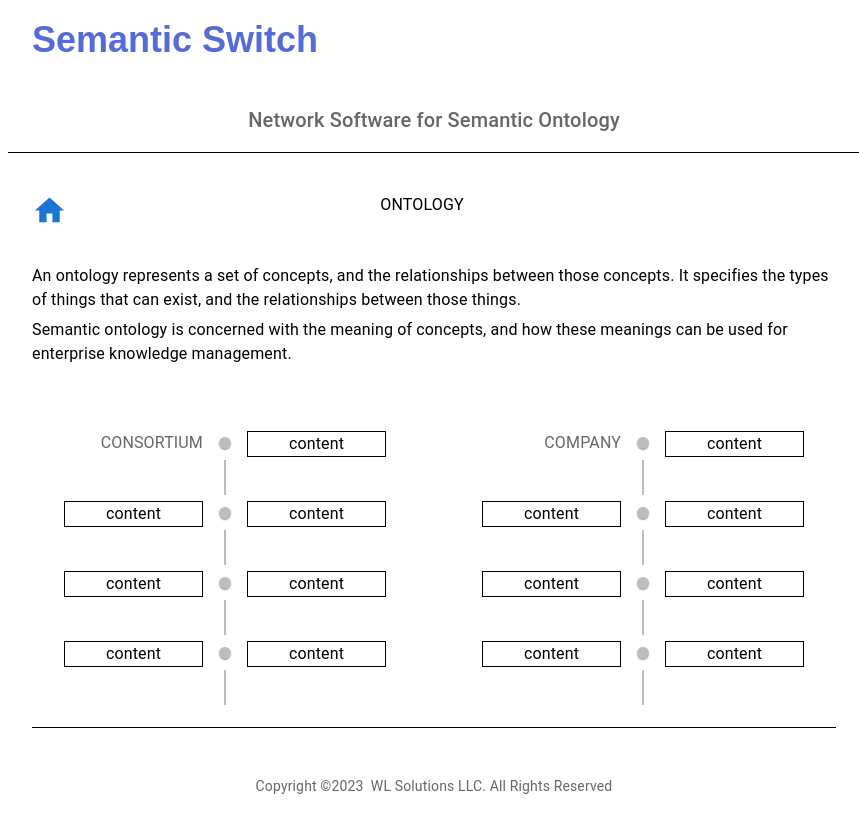
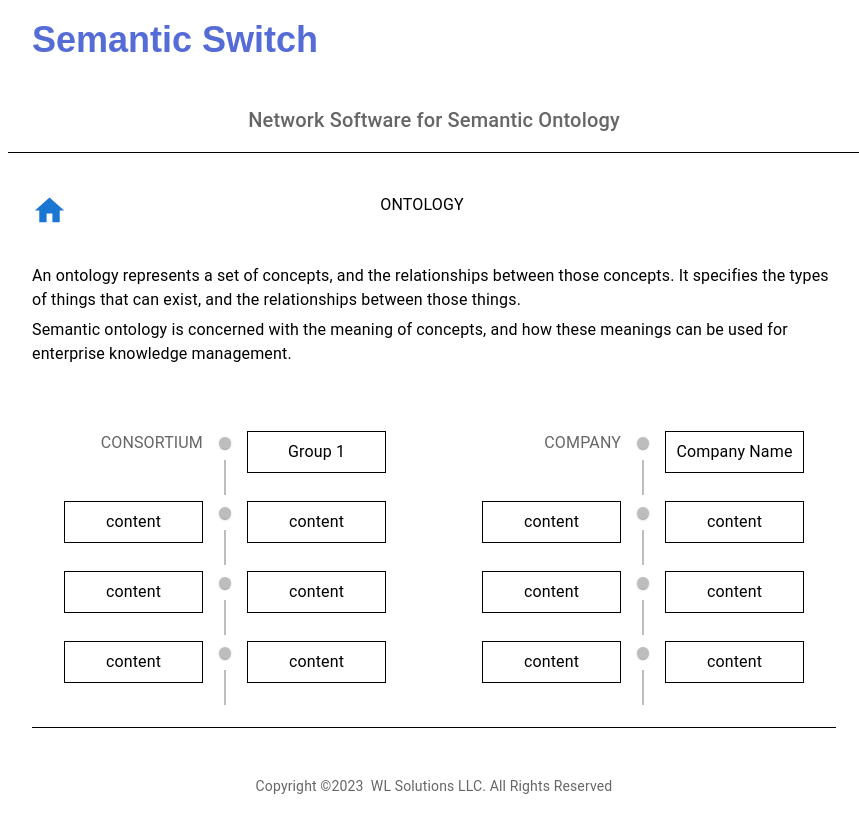
Before and after one commit to woodylewis/semantic-switch, a React (Create React App) app: page /ontology in a window 1280 px wide. Shown: the top 832 px of the page, without its empty margins (206-1065 px from the left). Built offline with nearby package versions, Linux system fonts and the light colour scheme.

Commit message:
no message

```diff
--- a/src/Ontology.tsx
+++ b/src/Ontology.tsx
@@ -39,10 +39,10 @@ const Ontology = () => {
           <Typography gutterBottom>{StringList.ONTOLOGY_2}</Typography>
         </Grid>
         <Grid item xs={12} sm={6}>
-          <SchemaOntology name='CONSORTIUM' />
+          <SchemaOntology entityLabel='CONSORTIUM' entityName='Group 1' />
         </Grid>
         <Grid item xs={12} sm={6}>
-          <SchemaOntology name='COMPANY' />
+          <SchemaOntology entityLabel='COMPANY' entityName='Company Name' />
         </Grid>
       </Grid>
       <Footer />
--- a/src/SchemaOntology.tsx
+++ b/src/SchemaOntology.tsx
@@ -10,56 +10,57 @@ import TimelineOppositeContent from '@mui/lab/TimelineOppositeContent';
 import Box from '@mui/material/Box';
 
 export type SchemaProps = {
-  name: string;
+  entityLabel: string;
+  entityName: string;
 };
 
-const SchemaOntology = ({ name }: SchemaProps) => {
+const SchemaOntology = ({ entityName, entityLabel }: SchemaProps) => {
   return (
     <Timeline position='alternate'>
       <TimelineItem>
-        <TimelineOppositeContent color='text.secondary'>{name}</TimelineOppositeContent>
+        <TimelineOppositeContent color='text.secondary'>{entityLabel}</TimelineOppositeContent>
         <TimelineSeparator>
           <TimelineDot />
           <TimelineConnector />
         </TimelineSeparator>
         <TimelineContent>
-          <Box sx={{ border: 1, textAlign: 'center' }}>content</Box>
+          <Box sx={{ border: 1, textAlign: 'center', p: 1 }}>{entityName}</Box>
         </TimelineContent>
       </TimelineItem>
       <TimelineItem>
         <TimelineOppositeContent>
-          <Box sx={{ border: 1, textAlign: 'center' }}>content</Box>
+          <Box sx={{ border: 1, textAlign: 'center', p: 1 }}>content</Box>
         </TimelineOppositeContent>
         <TimelineSeparator>
           <TimelineDot />
           <TimelineConnector />
         </TimelineSeparator>
         <TimelineContent>
-          <Box sx={{ border: 1, textAlign: 'center' }}>content</Box>
+          <Box sx={{ border: 1, textAlign: 'center', p: 1 }}>content</Box>
         </TimelineContent>
       </TimelineItem>
       <TimelineItem>
         <TimelineOppositeContent>
-          <Box sx={{ border: 1, textAlign: 'center' }}>content</Box>
+          <Box sx={{ border: 1, textAlign: 'center', p: 1 }}>content</Box>
         </TimelineOppositeContent>
         <TimelineSeparator>
           <TimelineDot />
           <TimelineConnector />
         </TimelineSeparator>
         <TimelineContent>
-          <Box sx={{ border: 1, textAlign: 'center' }}>content</Box>
+          <Box sx={{ border: 1, textAlign: 'center', p: 1 }}>content</Box>
         </TimelineContent>
       </TimelineItem>
       <TimelineItem>
         <TimelineOppositeContent>
-          <Box sx={{ border: 1, textAlign: 'center' }}>content</Box>
+          <Box sx={{ border: 1, textAlign: 'center', p: 1 }}>content</Box>
         </TimelineOppositeContent>
         <TimelineSeparator>
           <TimelineDot />
           <TimelineConnector />
         </TimelineSeparator>
         <TimelineContent>
-          <Box sx={{ border: 1, textAlign: 'center' }}>content</Box>
+          <Box sx={{ border: 1, textAlign: 'center', p: 1 }}>content</Box>
         </TimelineContent>
       </TimelineItem>
     </Timeline>
@@ -69,5 +70,6 @@ const SchemaOntology = ({ name }: SchemaProps) => {
 export default SchemaOntology;
 
 SchemaOntology.propTypes = {
-  name: PropTypes.string.isRequired,
+  entityLabel: PropTypes.string.isRequired,
+  entityName: PropTypes.string.isRequired,
 };
--- a/src/Switch.tsx
+++ b/src/Switch.tsx
@@ -43,10 +43,10 @@ const Switch = () => {
           <Typography align='center'>{StringList.SWITCH_2}</Typography>
         </Grid>
         <Grid item xs={12} sm={6}>
-          <SchemaOntology name='ENTITY' />
+          <SchemaOntology entityLabel='NETWORK' entityName='Group 1' />
         </Grid>
         <Grid item xs={12} sm={6}>
-          <SchemaOntology name='DATA' />
+          <SchemaOntology entityLabel='NODE' entityName='DATA FEED' />
         </Grid>
       </Grid>
       <Footer />
```
